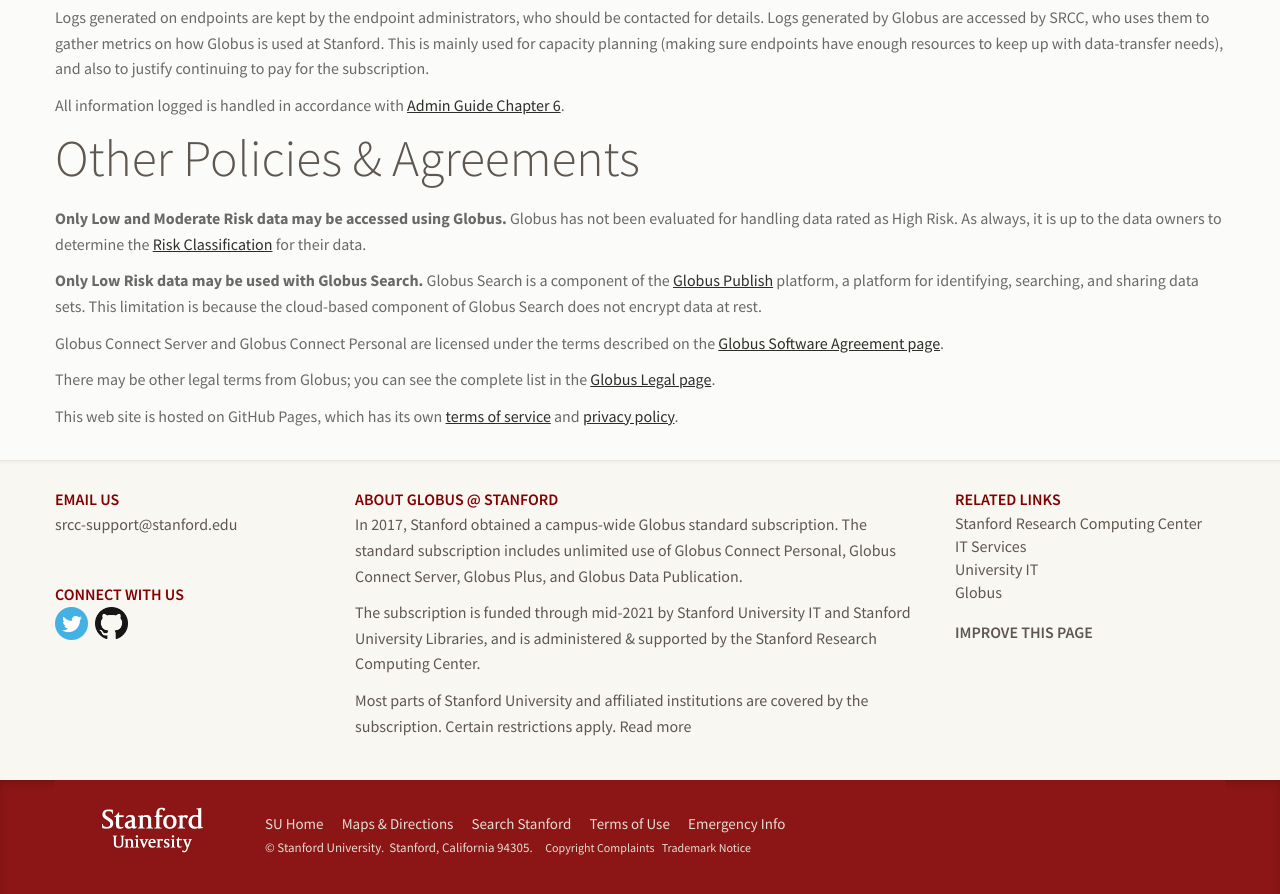
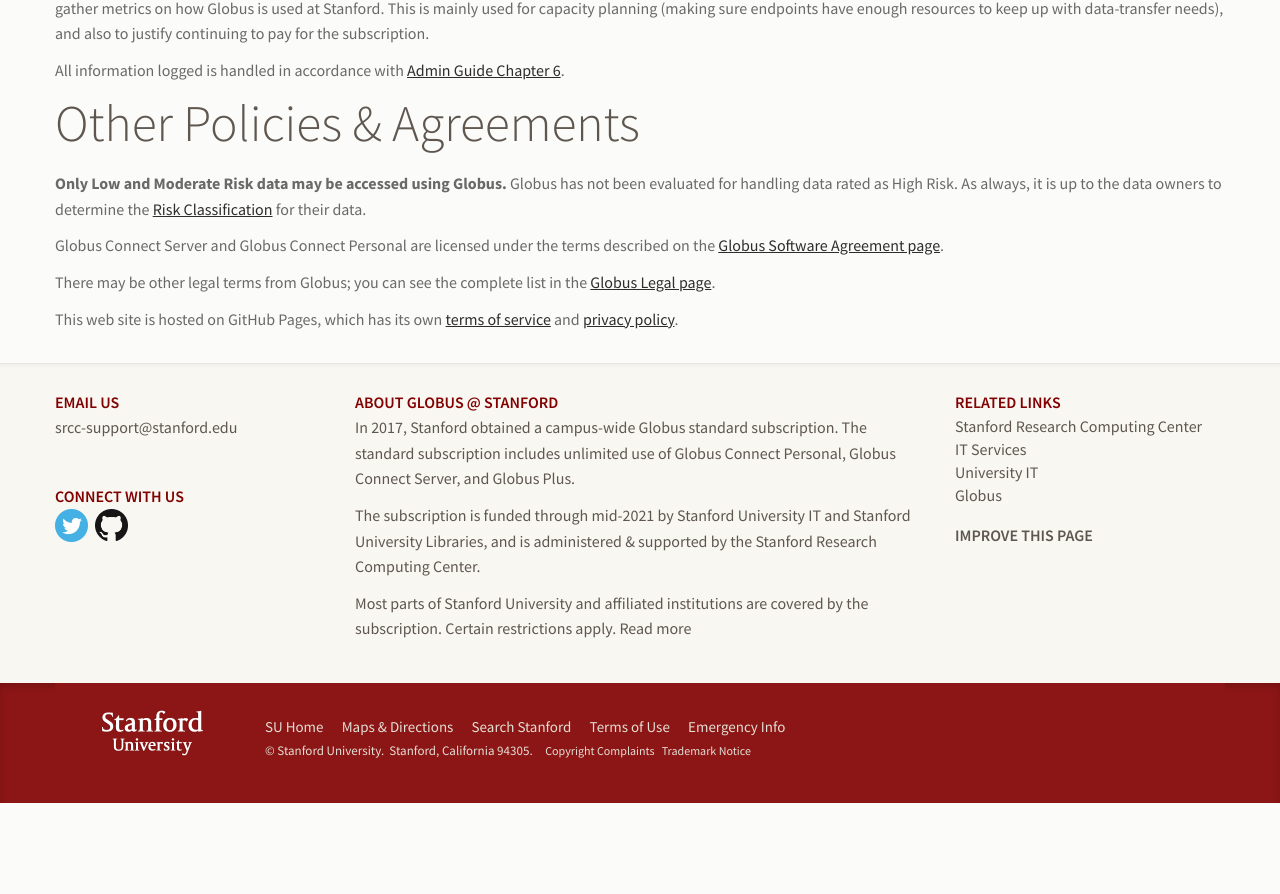
Before and after one commit to stanford-rc/globus.stanford.edu, a Jekyll site: the page built from policies.md, in a window 1280 px wide and 900 px high, scrolled down 2073 px. Shown: the top 894 px of the window. Built offline with Jekyll 4.4.1, drawn with Linux system fonts in a browser that asks for light colours; nearby versions of some CDN libraries; comment, search, counter and statistics services are not loaded; after the commit the page ends 2876 px from its top, so only the background shows below that.

Commit message:
Remove the reference to Globus Publish
Closes #38

```diff
--- a/_includes/bottom-middle.html
+++ b/_includes/bottom-middle.html
@@ -6,7 +6,7 @@ It is best used for the "More About Us" content.
 
 <p>In 2017, Stanford obtained a campus-wide Globus standard subscription.  The
 standard subscription includes unlimited use of Globus Connect Personal, Globus
-Connect Server, Globus Plus, and Globus Data Publication.</p>
+Connect Server, and Globus Plus.</p>
 
 <p>The subscription is funded through mid-2021 by Stanford University IT and
 Stanford University Libraries, and is administered &amp; supported by the
--- a/policies.md
+++ b/policies.md
@@ -29,8 +29,6 @@ Stanford's Globus subscription covers the following services:
 
 * [Globus Connect Server](https://www.globus.org/globus-connect-server),
   managed (includes the unavailable features listed above)
-
-* [Globus Publish](https://www.globus.org/data-sharing)
 
 There are no limits on the above services.  You can have an unlimited number of
 endpoints, make as many transfers as you want, and transfer as much data as you
@@ -134,12 +132,6 @@ been evaluated for handling data rated as High Risk.  As always, it is up to
 the data owners to determine the [Risk
 Classification](http://dataclass.stanford.edu/) for their data.
 
-**Only Low Risk data may be used with Globus Search.**  Globus Search is a
-component of the [Globus Publish](https://publish.globus.org) platform, a
-platform for identifying, searching, and sharing data sets.  This limitation is
-because the cloud-based component of Globus Search does not encrypt data at
-rest.
-
 Globus Connect Server and Globus Connect Personal are licensed under the terms
 described on the [Globus Software Agreement
 page](https://www.globus.org/legal/software-license).
```
